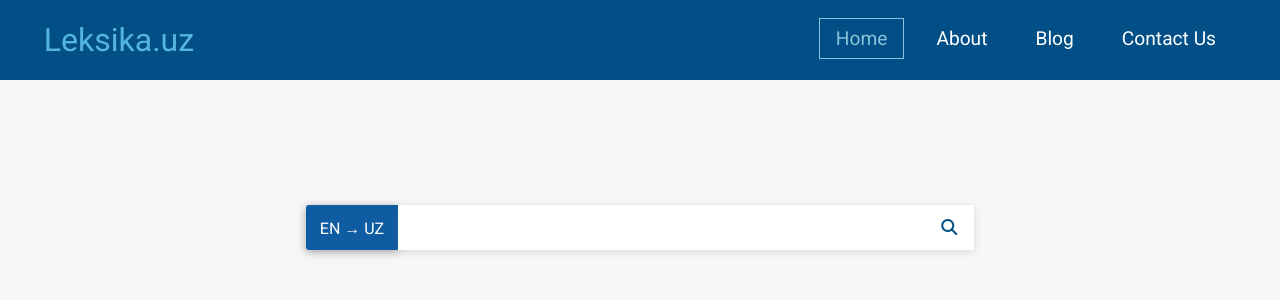
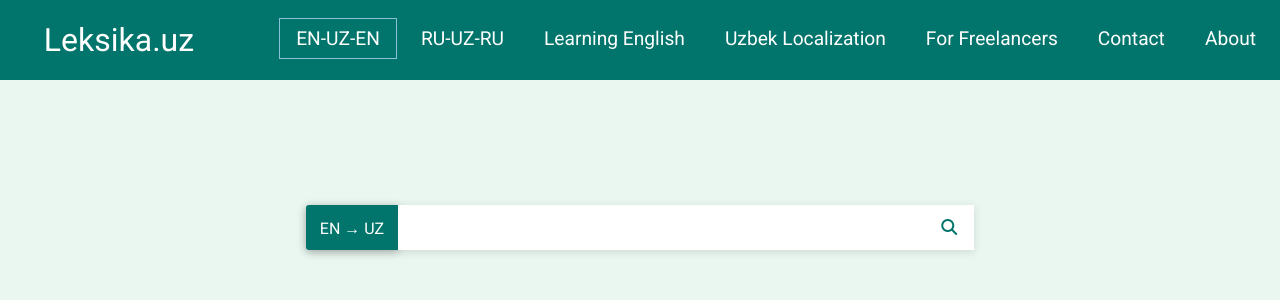
Before and after one commit to Uzbek-Coders/dictionary-frontend, a React (Create React App) app: page / in a window 1280 px wide. Shown: the top 300 px of the page. Built offline with nearby package versions, Linux system fonts and the light colour scheme; no server answers.

Commit message:
feat: Changed design

```diff
--- a/src/components/App/App.css
+++ b/src/components/App/App.css
@@ -5,6 +5,10 @@
 }
 
 body {
-  background-color: #f3f3f39f;
+  background-color: #EAF7F0;
   /* #01497C; */
 }
+
+a {
+  color: #fff !important;
+}
--- a/src/components/NavBar/NavBar.css
+++ b/src/components/NavBar/NavBar.css
@@ -1,5 +1,5 @@
 .navbar {
-  background-color: #014f86 ;
+  background-color: #01756C ;
   height: 80px;
   display: flex;
   justify-content: center;
@@ -34,7 +34,6 @@
   display: flex;
   list-style: none;
   text-align: center;
-  margin-right: 2rem;
 }
 
 .nav-links {
@@ -50,7 +49,7 @@
 
 .nav-item {
   line-height: 40px;
-  margin-right: 1rem;
+  margin-right: 0.5rem;
 }
 
 .nav-item:after {
@@ -76,7 +75,7 @@
   display: none;
 }
 
-@media screen and (max-width: 960px) {
+@media screen and (max-width: 1214px) {
   .nav-menu {
     display: flex;
     flex-direction: column;
@@ -90,7 +89,7 @@
   }
 
   .nav-menu.active {
-    background: #014f86 ;
+    background: #01756C ;
     left: 0px;
     opacity: 1;
     transition: all 0.5s ease;
--- a/src/components/NavBar/NavBar.js
+++ b/src/components/NavBar/NavBar.js
@@ -1,6 +1,7 @@
 import React, { useState } from "react";
 import { NavLink } from "react-router-dom";
 import "./NavBar.css";
+import { Contact } from './../../Pages/Contact/Contact';
 
 function NavBar() {
   const [click, setClick] = useState(false);
@@ -24,7 +25,62 @@
                 className="nav-links"
                 onClick={handleClick}
               >
-                Home
+                EN-UZ-EN
+              </NavLink>
+            </li>
+            <li className="nav-item">
+              <NavLink
+                exact
+                to="/ru"
+                activeClassName="active"
+                className="nav-links"
+                onClick={handleClick}
+              >
+                RU-UZ-RU
+              </NavLink>
+            </li>
+            <li className="nav-item">
+              <NavLink
+                exact
+                to="/learn-english"
+                activeClassName="active"
+                className="nav-links"
+                onClick={handleClick}
+              >
+                Learning English
+              </NavLink>
+            </li>
+            <li className="nav-item">
+              <NavLink
+                exact
+                to="/uzbek-local"
+                activeClassName="active"
+                className="nav-links"
+                onClick={handleClick}
+              >
+                Uzbek Localization
+              </NavLink>
+            </li>
+            <li className="nav-item">
+              <NavLink
+                exact
+                to="/for-freelancers"
+                activeClassName="active"
+                className="nav-links"
+                onClick={handleClick}
+              >
+                For Freelancers
+              </NavLink>
+            </li>
+            <li className="nav-item">
+              <NavLink
+                exact
+                to="/contact"
+                activeClassName="active"
+                className="nav-links"
+                onClick={handleClick}
+              >
+                Contact
               </NavLink>
             </li>
             <li className="nav-item">
@@ -38,28 +94,6 @@
                 About
               </NavLink>
             </li>
-            <li className="nav-item">
-              <NavLink
-                exact
-                to="/blog"
-                activeClassName="active"
-                className="nav-links"
-                onClick={handleClick}
-              >
-                Blog
-              </NavLink>
-            </li>
-            <li className="nav-item">
-              <NavLink
-                exact
-                to="/contact"
-                activeClassName="active"
-                className="nav-links"
-                onClick={handleClick}
-              >
-                Contact Us
-              </NavLink>
-            </li>
           </ul>
           <div className="nav-icon" onClick={handleClick}>
             <i className={click ? "fas fa-times" : "fas fa-bars"}></i>
--- a/src/components/Result/Result.js
+++ b/src/components/Result/Result.js
@@ -41,7 +41,7 @@
   };
   return (
     <div className={classes.result}>
-      <h2> {props.data.word} <i style={{fontSize: "21px", marginLeft: "8px", }}className={`fa fa-volume-up`} onClick={() => start()}></i></h2>
+      <h2> {props.data.word} <i style={{fontSize: "21 px", marginLeft: "8px", }}className={`fa fa-volume-up`} onClick={() => start()}></i></h2>
       {props.data.transc ? (
         <p className={classes.transc} style={{fontSize: "18px"}}>/{props.data.transc}/</p>
       ) : null}
--- a/src/components/Result/Result.module.css
+++ b/src/components/Result/Result.module.css
@@ -20,5 +20,3 @@
     z-index: 999;
     margin-top: 16px;
 }
-.sound {
-}
--- a/src/components/Search/AutoComplete.css
+++ b/src/components/Search/AutoComplete.css
@@ -13,7 +13,7 @@
    width: 45%;
 }
 .autoComplete .comp div:hover {
-    background-color: #0662a3;
+    background-color: #01756C;
    color: white;
 }
 .space {
--- a/src/components/Search/Search.css
+++ b/src/components/Search/Search.css
@@ -24,7 +24,7 @@
     /* outline: none; */
     width: 50px;
     cursor: pointer;
-    color: #014F86;
+    color: #01756C;
 
     /* left: 28rem; */
     z-index: 1;
@@ -43,7 +43,7 @@
     height: 45px;
     padding: 14px;
     border: none;
-    background-color: #105ca3;
+    background-color: #01756C;
      color: #fff;
      font-family: Roboto;
      font-weight: 400;
--- a/src/components/Search/Search.js
+++ b/src/components/Search/Search.js
@@ -118,6 +118,7 @@
           {lang}
         </button>
         <input
+          aria-labelledby="search-input"
           className="search_inp"
           onChange={(e) => setField(e.target.value)}
           onKeyPress={handleKeyPress}
@@ -129,6 +130,7 @@
             setComponents(<Result lang={lang} search={field} />);
             setAutoComponent([])
           }}
+          aria-label="search"
         >
           <i className="fas fa-search"> </i>
         </button>
```
Also changed, not shown: src/Pages/About/About.js (line endings or trailing spaces).
